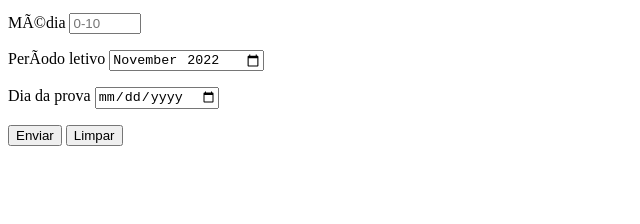
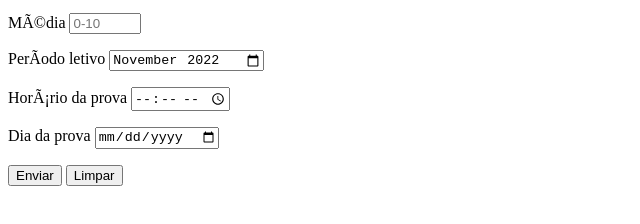
Before and after one commit to fabianatarquini/html-css, a plain HTML site: page exercícios/ex025/form003.html in a window 1280 px wide. Shown: the part 104-328 px from the top of the page, without its empty margins (0-640 px from the left). Drawn offline with Linux system fonts and the light colour scheme.

Commit message:
form horário

```diff
--- a/exercícios/ex025/form003.html
+++ b/exercícios/ex025/form003.html
@@ -25,6 +25,11 @@
     </p>
 
     <p>
+        <label for="ihora">Horário da prova</label>
+        <input type="time" name="hora" id="ihora">
+    </p>
+
+    <p>
         <label for="idia">Dia da prova</label>
         <input type="date" name="dia" id="idia">
     </p>
```
